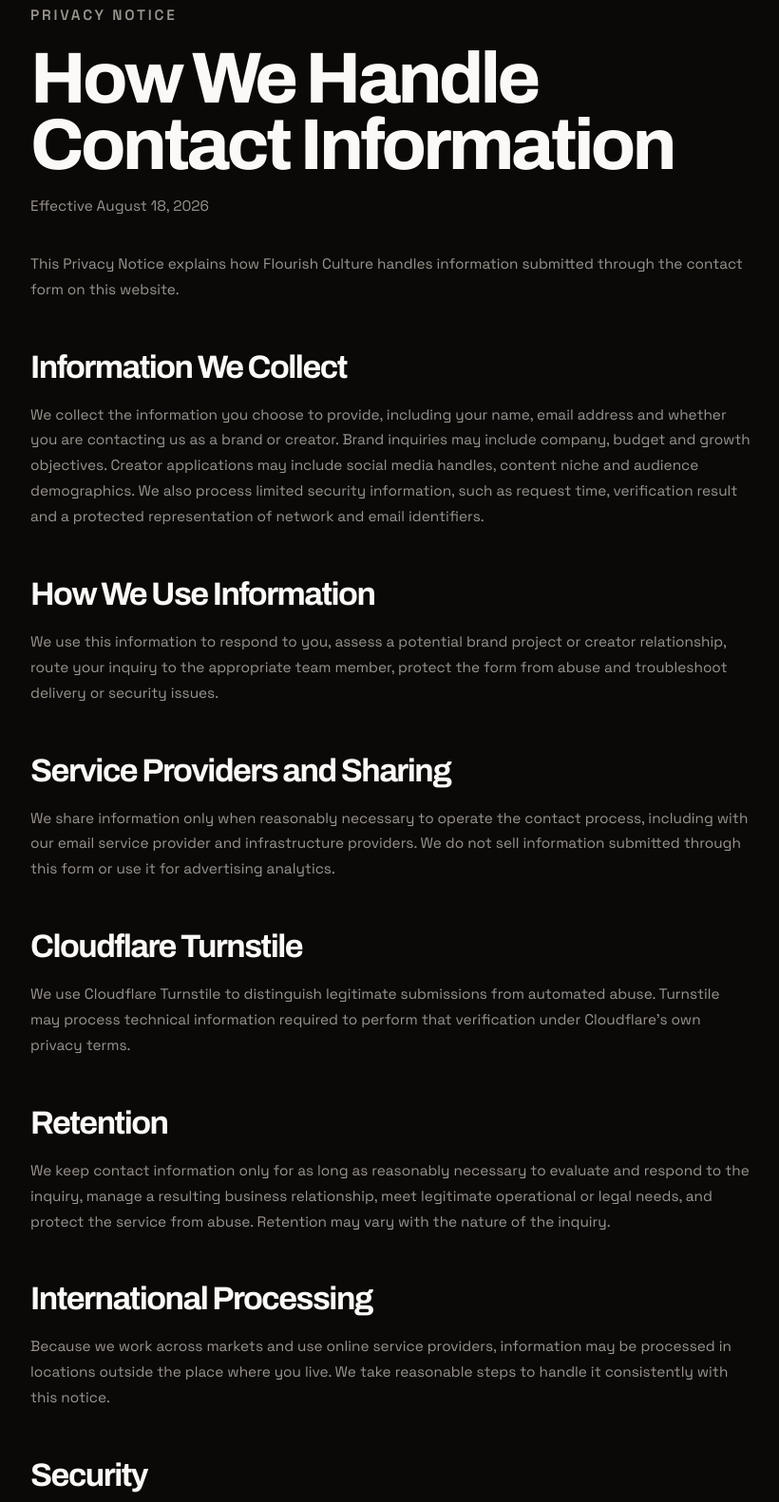
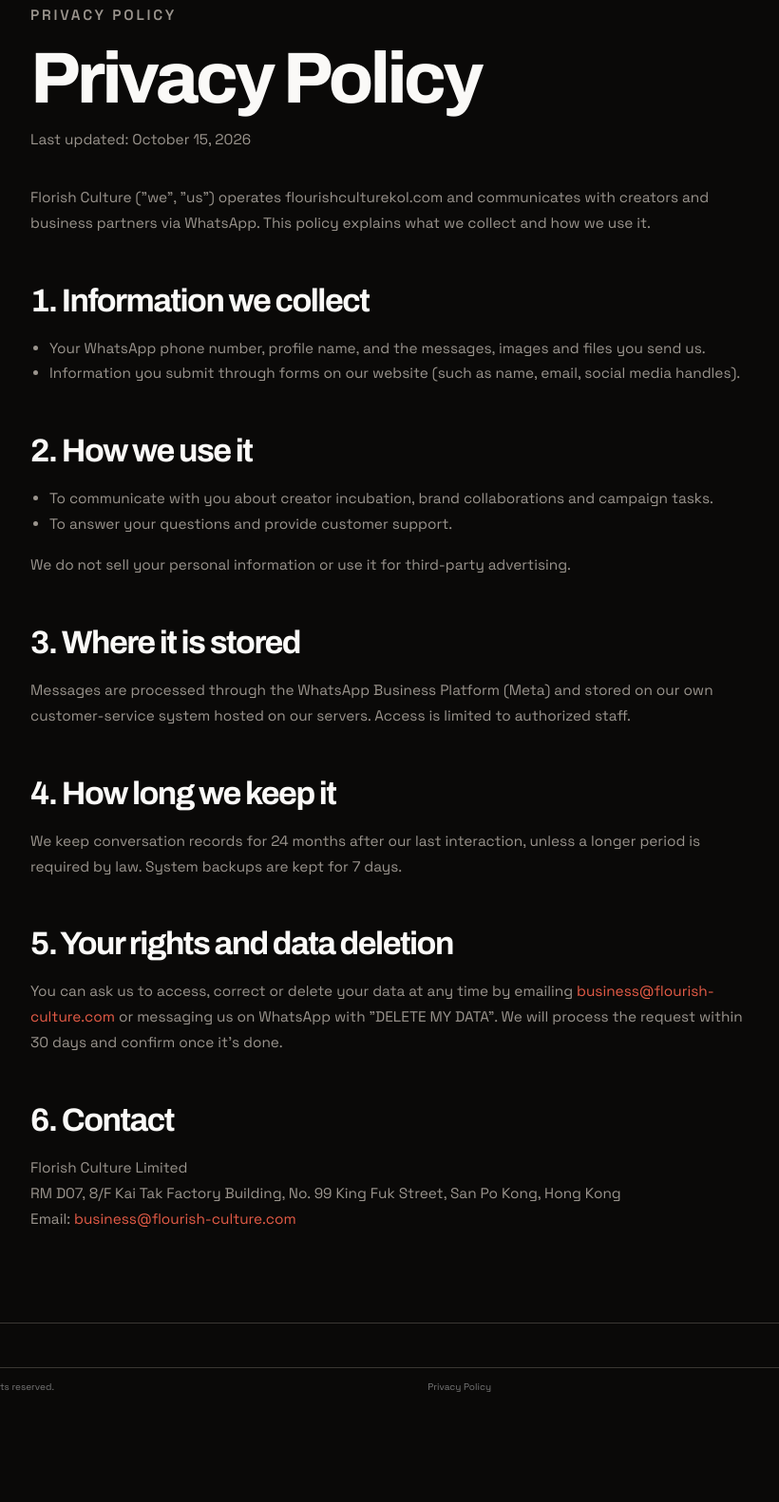
Before and after one commit to zhangdecheng/website, a website with bundled scripts: page privacy.html in a window 1280 px wide. Shown: the part 176-1758 px from the top of the page at 95% size, without its empty margins (228-1048 px from the left). After the commit the page ends 1658 px from the top, so only its background shows below. Built offline with nearby package versions, Linux system fonts and the light colour scheme.

Commit message:
feat(privacy): CRM-001 r01 Privacy Policy at /privacy + footer links + release pins
- privacy.html: approved CRM-001 r01 text verbatim (Florish Culture / Florish Culture Limited)
- canonical + sitemap -> /privacy; footer 'Privacy Policy' link on home, creators, privacy
- nginx: exact 'location = /privacy' serving privacy.html (EXPECTED_NGINX_SHA b4d2be40...)
- deploy/check pins updated; browser QA creator-role locator made unambiguous

```diff
--- a/privacy.html
+++ b/privacy.html
@@ -4,9 +4,9 @@
     <meta charset="UTF-8" />
     <meta name="viewport" content="width=device-width, initial-scale=1.0" />
     <meta name="theme-color" content="#050505" />
-    <title>Privacy Notice | FLOURISH CULTURE</title>
-    <meta name="description" content="How FLOURISH CULTURE handles information submitted through this website’s contact form." />
-    <link rel="canonical" href="https://www.flourishculturekol.com/privacy.html" />
+    <title>Privacy Policy | Florish Culture</title>
+    <meta name="description" content="Privacy Policy for Florish Culture: what we collect through WhatsApp and our website, how we use it, how long we keep it and how to request deletion." />
+    <link rel="canonical" href="https://www.flourishculturekol.com/privacy" />
     <link rel="icon" type="image/png" href="assets/flourish-mark.png" />
     <link rel="stylesheet" href="assets/icons/remixicon.css" />
     <link rel="stylesheet" href="styles.css" />
@@ -36,47 +36,44 @@
 
     <main class="privacy-main" id="main-content">
       <article class="privacy-article">
-        <p class="eyebrow">Privacy Notice</p>
-        <h1>How We Handle Contact Information</h1>
-        <p class="privacy-effective">Effective August 18, 2026</p>
-        <p>This Privacy Notice explains how Flourish Culture handles information submitted through the contact form on this website.</p>
+        <p class="eyebrow">Privacy Policy</p>
+        <h1>Privacy Policy</h1>
+        <p class="privacy-effective">Last updated: October 15, 2026</p>
+        <p>Florish Culture ("we", "us") operates flourishculturekol.com and communicates with creators and business partners via WhatsApp. This policy explains what we collect and how we use it.</p>
 
-        <h2>Information We Collect</h2>
-        <p>We collect the information you choose to provide, including your name, email address and whether you are contacting us as a brand or creator. Brand inquiries may include company, budget and growth objectives. Creator applications may include social media handles, content niche and audience demographics. We also process limited security information, such as request time, verification result and a protected representation of network and email identifiers.</p>
+        <h2>1. Information we collect</h2>
+        <ul>
+          <li>Your WhatsApp phone number, profile name, and the messages, images and files you send us.</li>
+          <li>Information you submit through forms on our website (such as name, email, social media handles).</li>
+        </ul>
 
-        <h2>How We Use Information</h2>
-        <p>We use this information to respond to you, assess a potential brand project or creator relationship, route your inquiry to the appropriate team member, protect the form from abuse and troubleshoot delivery or security issues.</p>
+        <h2>2. How we use it</h2>
+        <ul>
+          <li>To communicate with you about creator incubation, brand collaborations and campaign tasks.</li>
+          <li>To answer your questions and provide customer support.</li>
+        </ul>
+        <p>We do not sell your personal information or use it for third-party advertising.</p>
 
-        <h2>Service Providers and Sharing</h2>
-        <p>We share information only when reasonably necessary to operate the contact process, including with our email service provider and infrastructure providers. We do not sell information submitted through this form or use it for advertising analytics.</p>
+        <h2>3. Where it is stored</h2>
+        <p>Messages are processed through the WhatsApp Business Platform (Meta) and stored on our own customer-service system hosted on our servers. Access is limited to authorized staff.</p>
 
-        <h2>Cloudflare Turnstile</h2>
-        <p>We use Cloudflare Turnstile to distinguish legitimate submissions from automated abuse. Turnstile may process technical information required to perform that verification under Cloudflare’s own privacy terms.</p>
+        <h2>4. How long we keep it</h2>
+        <p>We keep conversation records for 24 months after our last interaction, unless a longer period is required by law. System backups are kept for 7 days.</p>
 
-        <h2>Retention</h2>
-        <p>We keep contact information only for as long as reasonably necessary to evaluate and respond to the inquiry, manage a resulting business relationship, meet legitimate operational or legal needs, and protect the service from abuse. Retention may vary with the nature of the inquiry.</p>
+        <h2>5. Your rights and data deletion</h2>
+        <p>You can ask us to access, correct or delete your data at any time by emailing <a href="mailto:business@flourish-culture.com">business@flourish-culture.com</a> or messaging us on WhatsApp with "DELETE MY DATA". We will process the request within 30 days and confirm once it's done.</p>
 
-        <h2>International Processing</h2>
-        <p>Because we work across markets and use online service providers, information may be processed in locations outside the place where you live. We take reasonable steps to handle it consistently with this notice.</p>
-
-        <h2>Security</h2>
-        <p>We use reasonable technical and organizational measures designed to protect contact information. No method of transmission or storage can be guaranteed to be completely secure.</p>
-
-        <h2>Your Choices</h2>
-        <p>You may ask about, correct or request deletion of contact information you submitted, subject to any information we reasonably need to retain for legal, security or record-keeping purposes.</p>
-
-        <h2>Changes to This Notice</h2>
-        <p>We may update this notice when our contact process changes. A material update will be reflected by a new effective date on this page.</p>
-
-        <h2>Contact</h2>
-        <p>For a privacy question or request, email <a href="mailto:business@flourish-culture.com">business@flourish-culture.com</a>.</p>
-        <p><a href="index.html#contact">Back to Contact</a></p>
+        <h2>6. Contact</h2>
+        <p>Florish Culture Limited<br />
+          RM D07, 8/F Kai Tak Factory Building, No. 99 King Fuk Street, San Po Kong, Hong Kong<br />
+          Email: <a href="mailto:business@flourish-culture.com">business@flourish-culture.com</a></p>
       </article>
     </main>
 
     <footer class="site-footer">
       <div class="section-shell footer-bottom">
         <span>© 2026 FLOURISH CULTURE. All rights reserved.</span>
+        <a href="/privacy">Privacy Policy</a>
         <a href="index.html#top">Back to website <i class="ri-arrow-up-line" aria-hidden="true"></i></a>
       </div>
     </footer>
--- a/sitemap.xml
+++ b/sitemap.xml
@@ -7,6 +7,6 @@
     <loc>https://www.flourishculturekol.com/creators</loc>
   </url>
   <url>
-    <loc>https://www.flourishculturekol.com/privacy.html</loc>
+    <loc>https://www.flourishculturekol.com/privacy</loc>
   </url>
 </urlset>
--- a/styles.css
+++ b/styles.css
@@ -1850,6 +1850,17 @@
   line-height: 1.75;
 }
 
+.privacy-article ul {
+  margin: 0 0 16px;
+  padding-left: 1.25em;
+}
+
+.privacy-article li {
+  color: var(--muted);
+  font-size: clamp(15px, 1.2vw, 18px);
+  line-height: 1.75;
+}
+
 .privacy-article a {
   color: var(--coral);
 }
```
Also changed, not shown: creators/index.html (+1 -0 lines), index.html (+2 -2 lines), scripts/browser-qa.cjs (+5 -5 lines), tests/release.test.mjs (+2 -2 lines), tests/site.test.mjs (+29 -24 lines), 2 other files.
